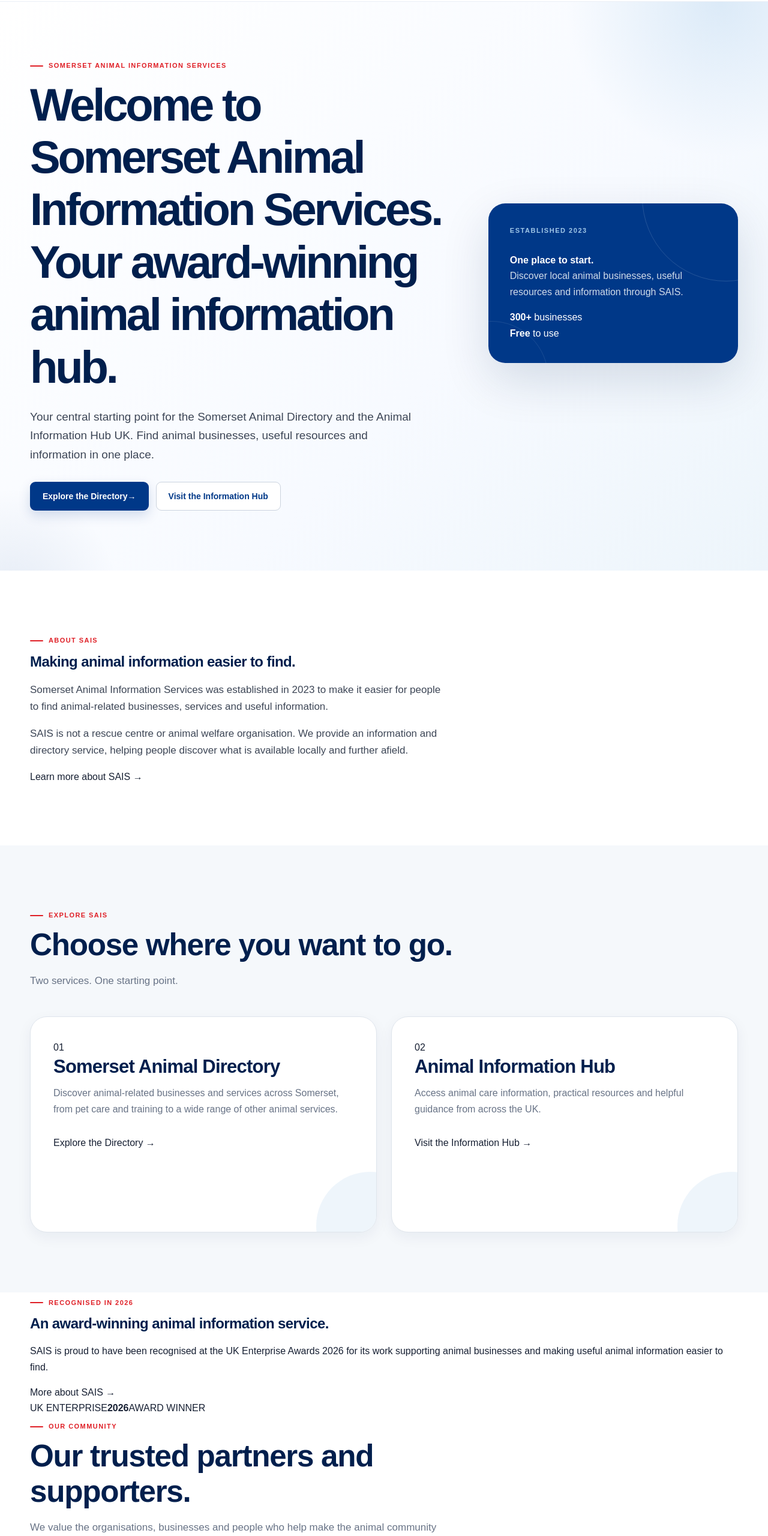
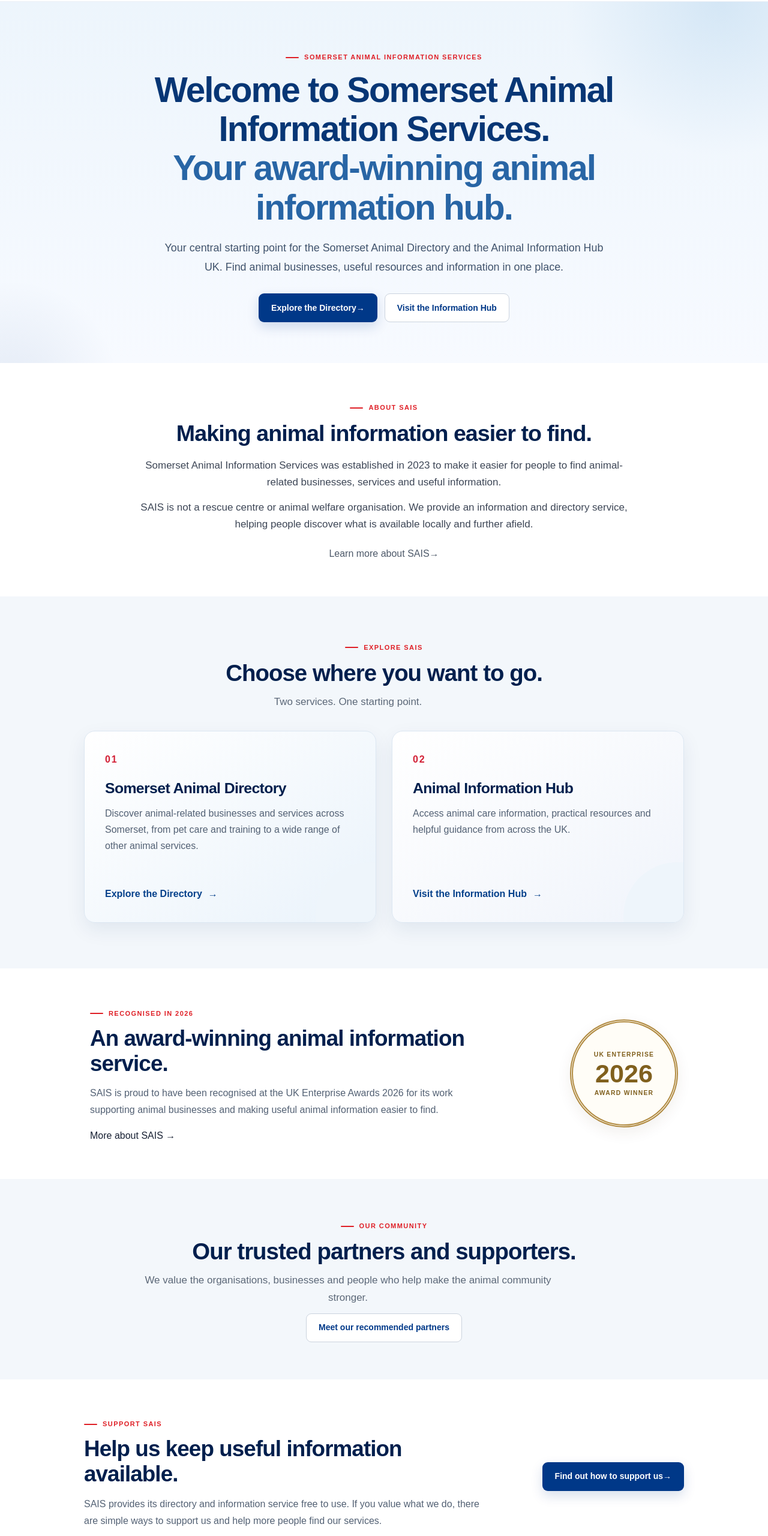
Before and after one commit to saiscontactunmonitored-dot/SAISHome-26, a plain HTML site: page index.html in a window 1280 px wide. Shown: the part 80-2640 px from the top of the page at 60% size. Drawn offline with Linux system fonts and the light colour scheme.

Commit message:
Restyle homepage with familiar SAIS layout and responsive cards

```diff
--- a/style.css
+++ b/style.css
@@ -2442,3 +2442,65 @@ h6 {
 /* =========================================================
    END OF SAIS MASTER STYLESHEET
    ========================================================= */
+
+
+/* GOOGLE SITES-INSPIRED HOMEPAGE REFRESH */
+.home-hero { background:linear-gradient(180deg,#edf5fc 0%,#f7faff 100%); padding:76px 0 68px; text-align:center; }
+.hero-layout { display:block; max-width:1000px; }
+.hero-content { max-width:900px; margin:0 auto; }
+.hero-content .eyebrow { justify-content:center; }
+.hero-content h1 { max-width:850px; margin:0 auto 20px; color:#073675; font-size:clamp(2.25rem,5vw,3.65rem); line-height:1.12; letter-spacing:-.035em; }
+.hero-content h1 span { display:block; color:#2865a5; }
+.hero-lead { max-width:760px; margin:0 auto 28px; color:#40536c; font-size:1.12rem; line-height:1.75; }
+.hero-actions { justify-content:center; }
+.hero-panel { display:none; }
+.intro-section { padding:58px 0; background:#fff; }
+.intro-layout { max-width:950px; display:block; text-align:center; }
+.intro-heading h2 { max-width:760px; margin:0 auto 18px; font-size:clamp(1.7rem,3vw,2.35rem); }
+.intro-copy { max-width:820px; margin:0 auto; color:#4d5969; }
+.intro-copy p { margin-bottom:14px; }
+.intro-copy .text-link { display:inline-flex; margin-top:8px; }
+.destinations-section { padding:68px 0 76px; background:#f3f7fb; }
+.section-heading { max-width:800px; margin:0 auto 34px; text-align:center; }
+.section-heading h2 { font-size:clamp(1.8rem,3vw,2.45rem); margin-bottom:12px; }
+.section-heading p { color:#5c6878; }
+.destination-grid { max-width:1000px; margin:0 auto; grid-template-columns:repeat(2,minmax(0,1fr)); gap:26px; }
+.destination-card { min-height:320px; padding:34px; border:1px solid #dce7f2; border-radius:18px; background:linear-gradient(145deg,#fff 0%,#eaf3fb 100%); box-shadow:0 12px 32px rgba(16,57,105,.08); display:flex; flex-direction:column; justify-content:space-between; transition:transform .2s ease,box-shadow .2s ease; }
+.destination-card:hover { transform:translateY(-4px); box-shadow:0 18px 38px rgba(16,57,105,.13); }
+.destination-hub { background:linear-gradient(145deg,#fff 0%,#f0f4fb 100%); }
+.destination-number { color:#d21f35; font-weight:800; letter-spacing:.12em; margin-bottom:20px; }
+.destination-card h3 { font-size:1.55rem; margin-bottom:14px; }
+.destination-card p { color:#536174; line-height:1.7; }
+.destination-link { display:inline-flex; gap:10px; align-items:center; color:#06418b; font-weight:800; }
+.destination-link:hover { color:#d21f35; }
+.award-section { padding:58px 0; background:#fff; }
+.award-inner { max-width:980px; display:flex; align-items:center; justify-content:space-between; gap:40px; }
+.award-copy { max-width:680px; }
+.award-copy h2,.support-inner h2 { font-size:clamp(1.7rem,3vw,2.3rem); margin-bottom:14px; }
+.award-copy p,.support-inner p { color:#536174; line-height:1.75; }
+.award-stamp { flex:0 0 180px; width:180px; height:180px; border:5px double #b18b42; border-radius:50%; display:flex; flex-direction:column; align-items:center; justify-content:center; color:#80601e; text-align:center; background:#fffdf7; box-shadow:0 8px 24px rgba(75,57,20,.08); }
+.award-stamp strong { font-size:2.7rem; line-height:1.1; }
+.award-stamp span { font-size:.65rem; font-weight:900; letter-spacing:.12em; }
+.community-section { padding:62px 0; background:#f3f7fb; }
+.community-section .section-heading { margin-bottom:0; }
+.community-section .button { margin-top:12px; }
+.support-section { padding:58px 0; background:#fff; }
+.support-inner { display:flex; align-items:center; justify-content:space-between; gap:36px; max-width:1000px; }
+.support-inner > div { max-width:680px; }
+.business-section { background:#edf5fc; }
+.numbers-section { background:#fff; }
+.final-cta { background:#073675; }
+.site-footer { background:#061f46; }
+@media (max-width:760px) {
+ .home-hero { padding:54px 0 48px; }
+ .hero-content h1 { font-size:2.2rem; }
+ .hero-lead { font-size:1rem; }
+ .hero-actions { flex-direction:column; align-items:stretch; max-width:360px; margin-inline:auto; }
+ .hero-actions .button { width:100%; }
+ .destination-grid { grid-template-columns:1fr; }
+ .destination-card { min-height:270px; padding:27px; }
+ .award-inner,.support-inner { flex-direction:column; text-align:center; }
+ .award-stamp { margin:0 auto; }
+ .support-inner .button { width:100%; }
+}
+@media (prefers-reduced-motion:reduce) { .destination-card { transition:none; } }
```
